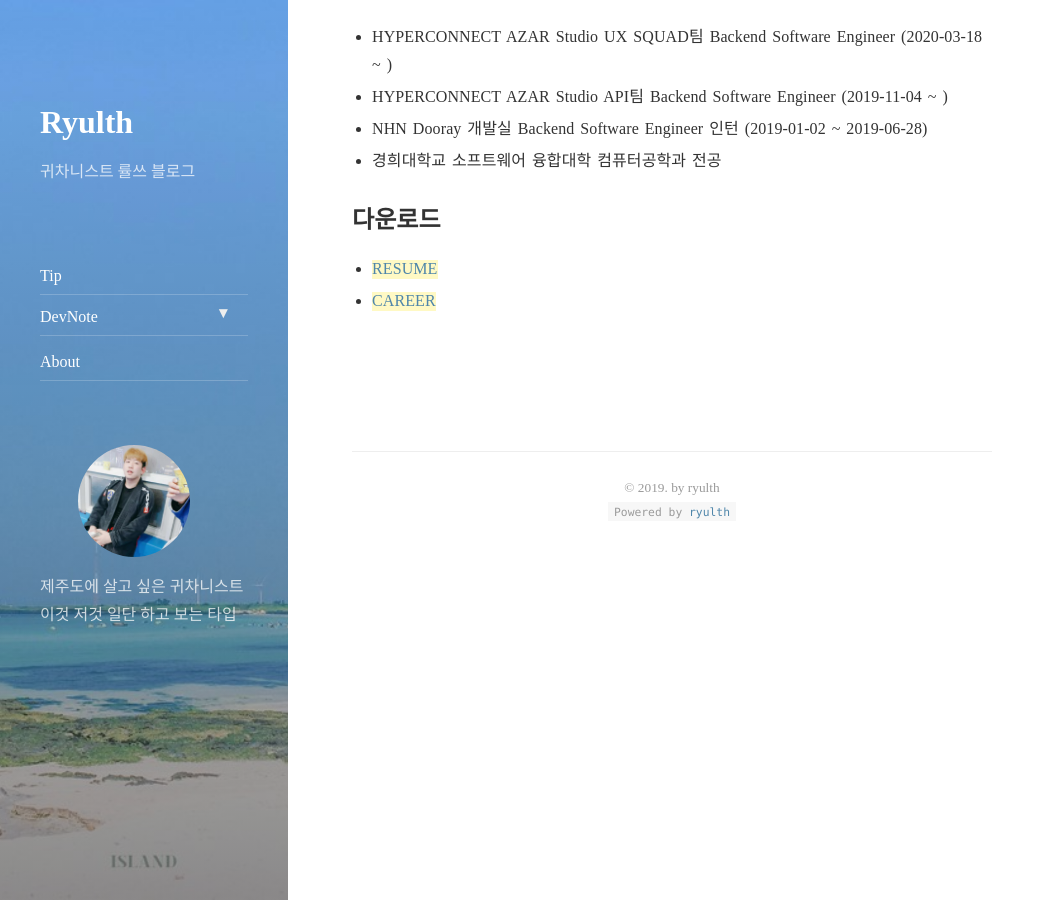
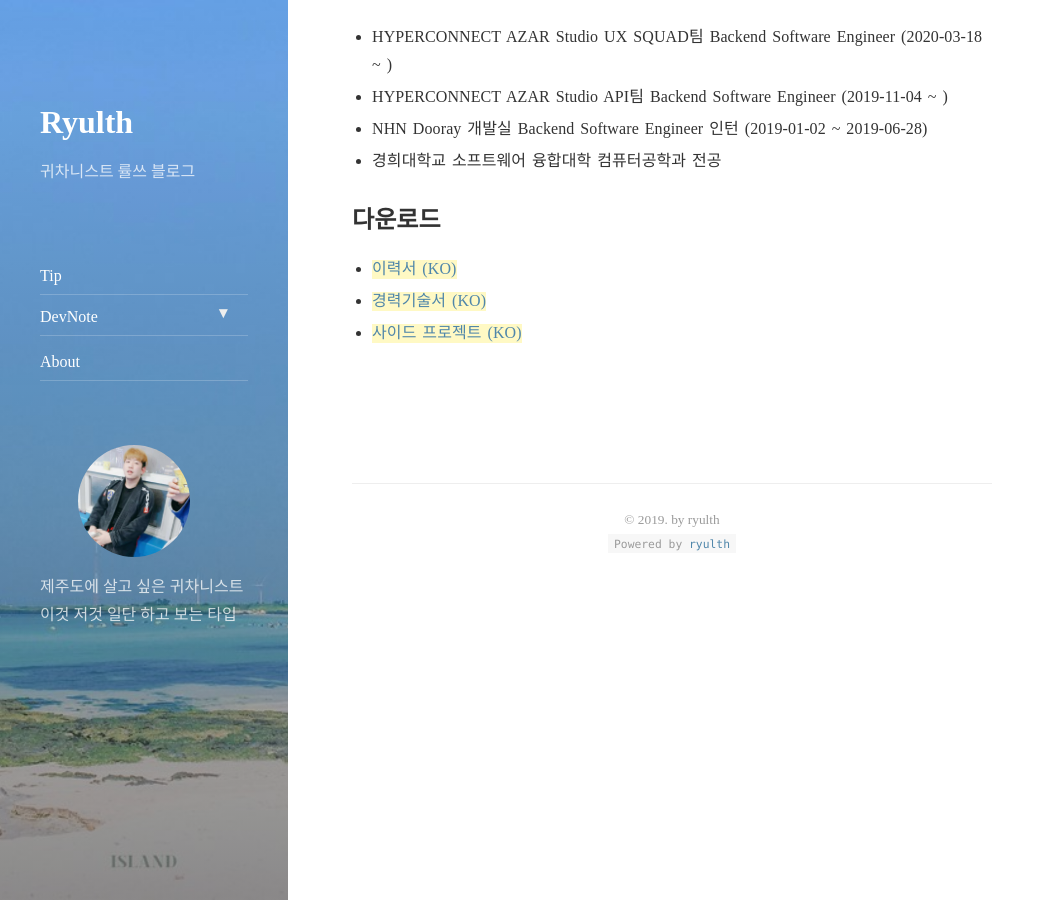
Before and after one commit to Ryulth/ryulth.github.io, a Jekyll site: the page built from about.md, in a window 1280 px wide and 900 px high, scrolled down 598 px. Shown: the whole window, without its empty margins (0-1055 px from the left). Built offline with Jekyll 4.4.1, drawn with Linux system fonts in a browser that asks for light colours; nearby versions of some CDN libraries.

Commit message:
Update about.md

```diff
--- a/about.md
+++ b/about.md
@@ -21,5 +21,6 @@
 - 경희대학교 소프트웨어 융합대학 컴퓨터공학과 전공
 
 ## 다운로드
-- [RESUME](https://ryulth.com/resume-hyungryul.pdf)
-- [CAREER](https://ryulth.com/career-hyungryul.pdf)
+- [이력서 (KO)](https://ryulth.com/resume-ko.pdf)
+- [경력기술서 (KO)](https://ryulth.com/cv-ko.pdf)
+- [사이드 프로젝트 (KO)](https://ryulth.com/-ko.pdf)
```
